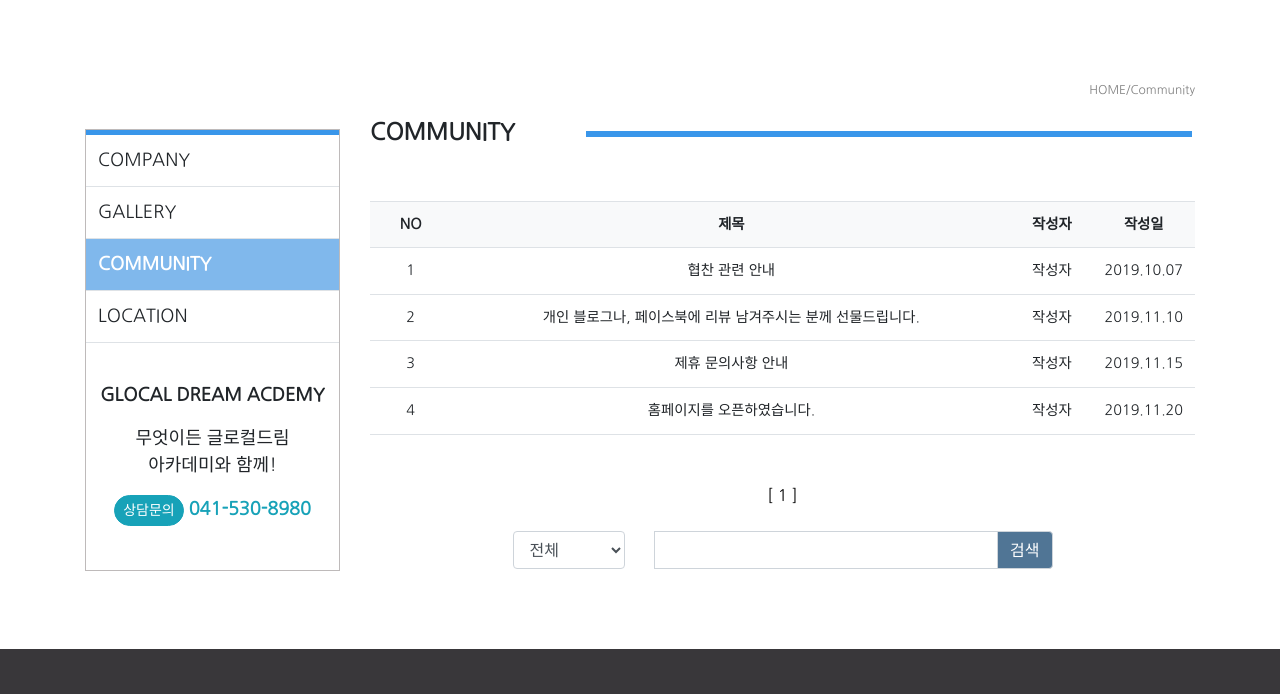
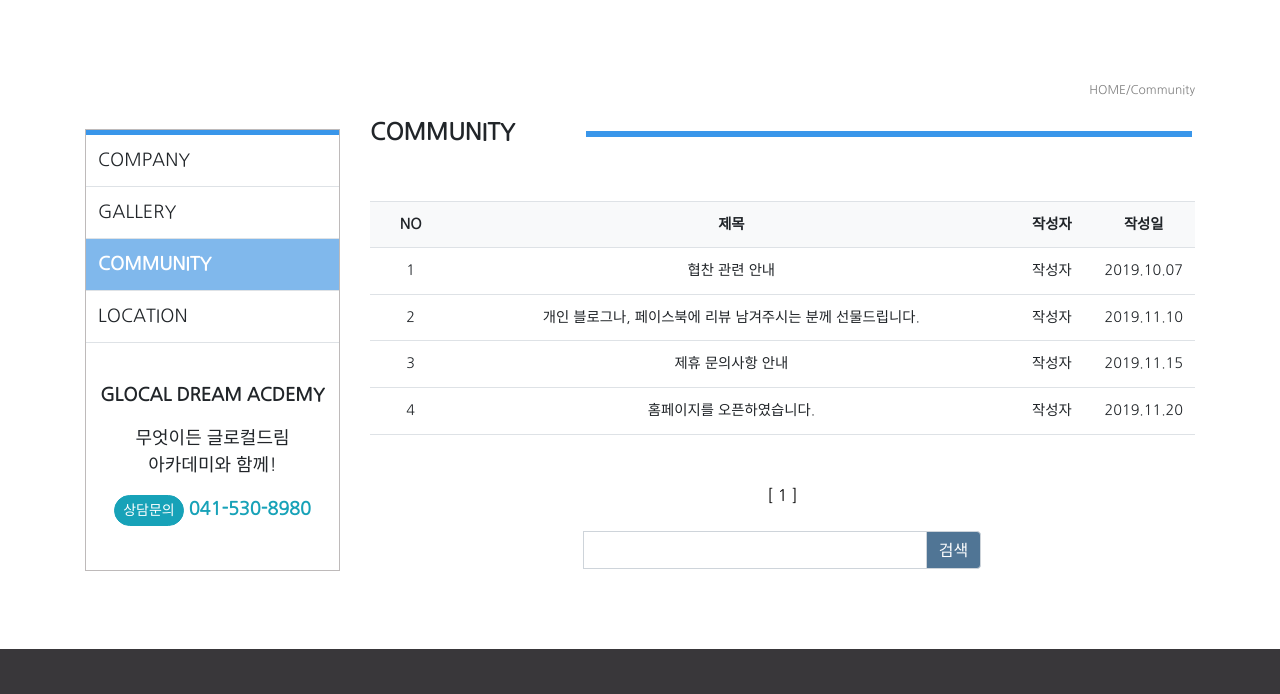
Before and after one commit to WantHusband/template_2, a plain HTML site: page community.html in a window 1280 px wide. Shown: the part 102-796 px from the top of the page. Drawn offline with nearby package versions, Linux system fonts and the light colour scheme.

Commit message:
커뮤니티 메뉴 수정

```diff
--- a/community.html
+++ b/community.html
@@ -136,14 +136,7 @@
                 <br>
                 <div class="content-center">
                     <div class="row">
-                        <div class="col-md-2"></div>
-                        <div class="col-md-2">
-                            <select name="" id="" class="form-control">
-                                <option value="">전체</option>
-                                <option value="">내용</option>
-                                <option value="">이름</option>
-                            </select>
-                        </div>
+                        <div class="col-md-3"></div>
                         <div class="col-md-6">
                             <div class="form-group">
                                 <div class="input-group mb-3">
@@ -157,7 +150,6 @@
                                 </div>
                             </div>
                         </div>
-
                     </div>
 
                 </div>
```
